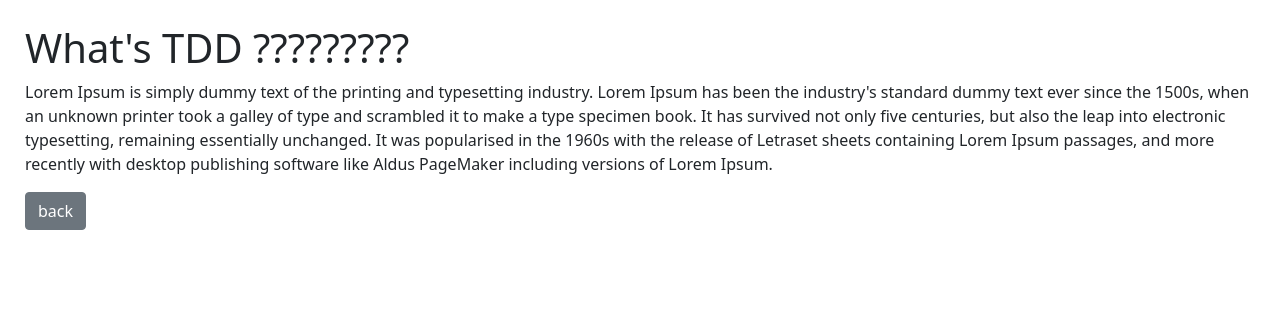
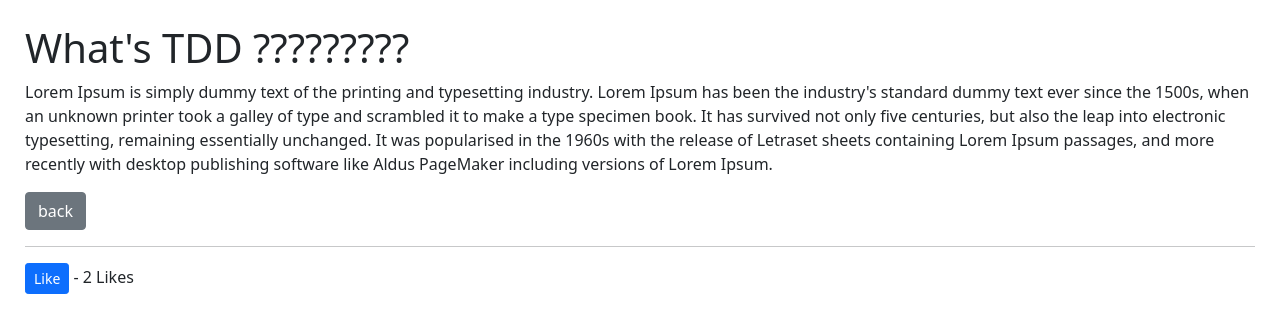
Before and after one commit to wlan07/blog_app_django, a Django app: page /blog/1 in a window 1280 px wide. Shown: the part 81-414 px from the top of the page. Run offline with Django 4.2, Linux system fonts and the light colour scheme; data comes from the database, SQL or seed files in the repository; both versions use the stored data as it was after the commit.

Commit message:
implement like button to posts ✨

```diff
--- a/myblogapp/models.py
+++ b/myblogapp/models.py
@@ -21,6 +21,11 @@ class Post(models.Model):
     body = models.TextField()
     category = models.ForeignKey(
         Category, default=get_default_category, on_delete=models.CASCADE)
+    likes = models.ManyToManyField(User,related_name="blog_likes")
+
+
+    def count_likes(self):
+        return self.likes.count()
 
     def __str__(self) -> str:
         return self.title + " | " + str(self.author)
--- a/myblogapp/templates/myblogapp/details_post.html
+++ b/myblogapp/templates/myblogapp/details_post.html
@@ -12,6 +12,30 @@
 
 <a href="{% url 'home' %}" class='btn btn-secondary'>back</a>
 
+<br>
+<hr>
+
+
+
+<form action="{% url 'like-post' post.pk %}" method="post">
+
+    {% csrf_token %}
+
+    <button type="submit" name="post_id" value="{{post.id}}" class="btn btn-primary btn-sm">
+
+        Like
+
+    </button> - {{post.count_likes}} Likes
+
+
+
+</form>
+
+
+
+<br>
+
+
 
 
 {% endblock %}
--- a/myblogapp/urls.py
+++ b/myblogapp/urls.py
@@ -1,5 +1,5 @@
 from django.urls import path
-from .views import AddCategoryView, FiltredBlogView, UpdatePostView, HomeView, BlogDetailView, AddPostView, DeletePostView
+from .views import AddCategoryView, FiltredBlogView, PostLikeView, UpdatePostView, HomeView, BlogDetailView, AddPostView, DeletePostView
 
 urlpatterns = [
     path('', HomeView.as_view(), name="home"),
@@ -8,5 +8,7 @@ urlpatterns = [
     path('blog/add/post/', AddPostView.as_view(), name="add-post"),
     path('blog/add/category/', AddCategoryView.as_view(), name="add-category"),
     path('blog/edit/post/<int:pk>', UpdatePostView.as_view(), name="update-post"),
-    path('blog/delete/post/<int:pk>', DeletePostView.as_view(), name="delete-post")
+    path('blog/delete/post/<int:pk>',
+         DeletePostView.as_view(), name="delete-post"),
+    path('like/<int:pk>', PostLikeView, name="like-post")
 ]
--- a/myblogapp/views.py
+++ b/myblogapp/views.py
@@ -1,4 +1,6 @@
-from django.shortcuts import render
+from turtle import pos
+from django.http import HttpResponseRedirect
+from django.shortcuts import get_object_or_404, render
 from django.urls import reverse, reverse_lazy
 from django.views.generic import ListView, DetailView, CreateView, UpdateView, DeleteView
 from .forms import AddCategoryForm, AddPostForm, UpdatePostForm
@@ -20,6 +22,11 @@
         context = super().get_context_data(**kwargs)
         context['cat_menu'] = Category.objects.all()
         return context
+
+def PostLikeView(request,pk):
+    post = get_object_or_404(Post,id=request.POST.get("post_id"))
+    post.likes.add(request.user)
+    return HttpResponseRedirect(reverse('detail-post',args=[str(pk)]))
 
 
 def FiltredBlogView(request, name):
```
Also changed, not shown: db.sqlite3, myblogapp/migrations/0005_post_likes.py (added).
